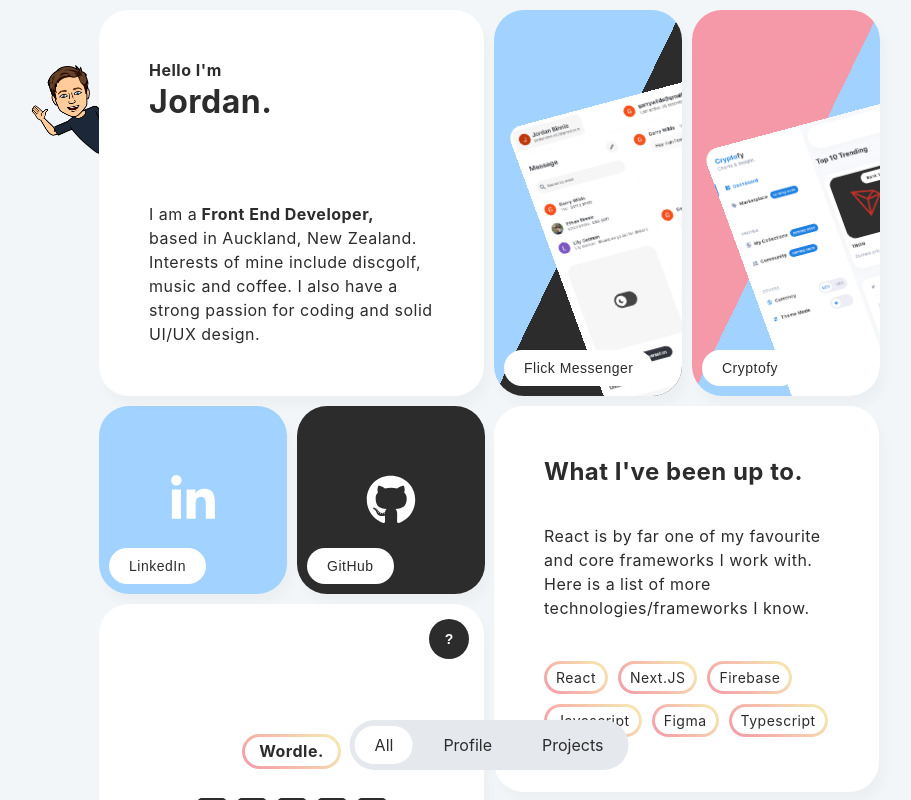
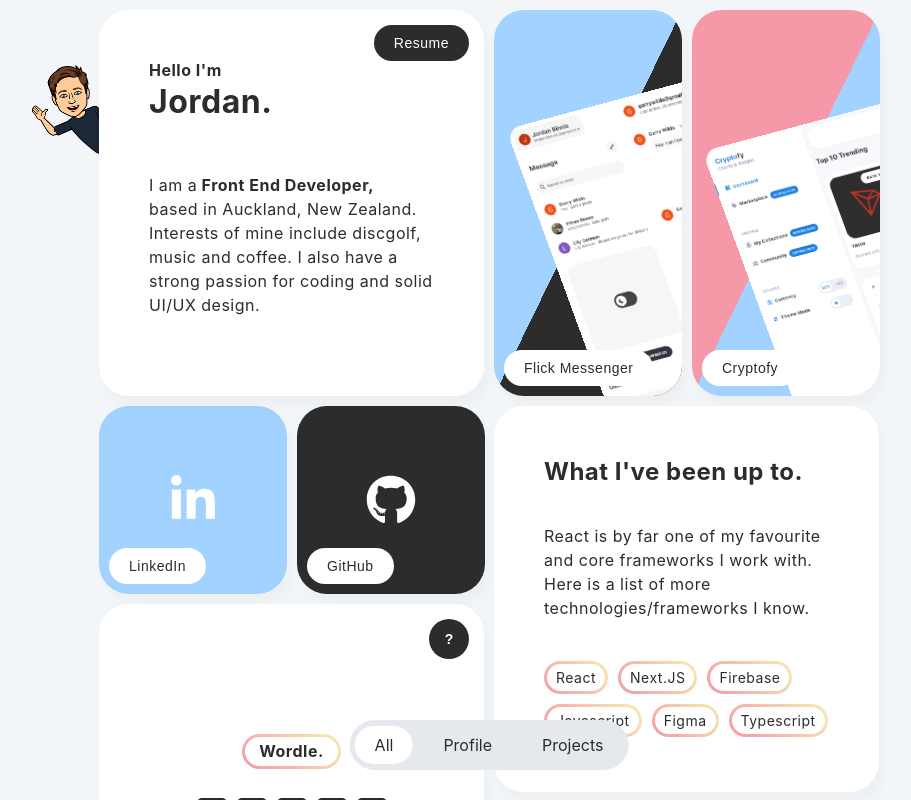
Before and after one commit to jordanbinnie/Portfolio, a React (Create React App) app: page / in a window 1280 px wide. Shown: the top 800 px of the page, without its empty margins (151-1062 px from the left). Built offline with nearby package versions, Linux system fonts and the light colour scheme.

Commit message:
added resume button

```diff
--- a/src/components/about-me/AboutMe.css
+++ b/src/components/about-me/AboutMe.css
@@ -18,6 +18,19 @@
   pointer-events: none;
 }
 
+.resume-button {
+  top: 15px;
+  right: 15px;
+  left: auto;
+  bottom: auto;
+  background-color: #2c2c2c;
+  color: #ffffff;
+}
+
+.resume-button:hover {
+  box-shadow: rgb(0 0 0 / 50%) 0px 0px 0px 6px;
+}
+
 @media only screen and (max-width: 500px) {
   .AboutMe_emoji {
     left: auto;
--- a/src/components/about-me/AboutMe.js
+++ b/src/components/about-me/AboutMe.js
@@ -20,6 +20,7 @@
             I also have a strong passion for coding and solid UI/UX design.
         </p>
         <img className="AboutMe_emoji" src={emoji}/>
+        <a href="https://www.dropbox.com/s/nrnlnoemlaaze23/Jordan%20Binnie.pages?dl=0" target="_blank"><button className="button resume-button paragraph--2">Resume</button></a>
     </div>
   )
 }
```
